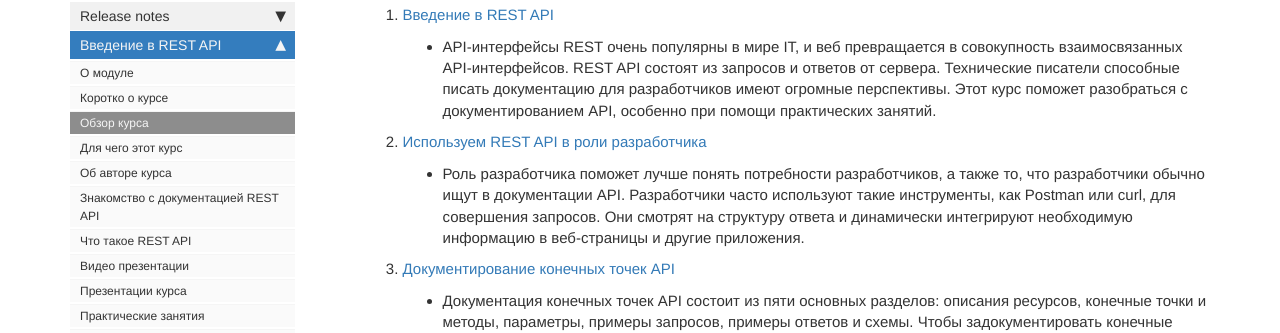
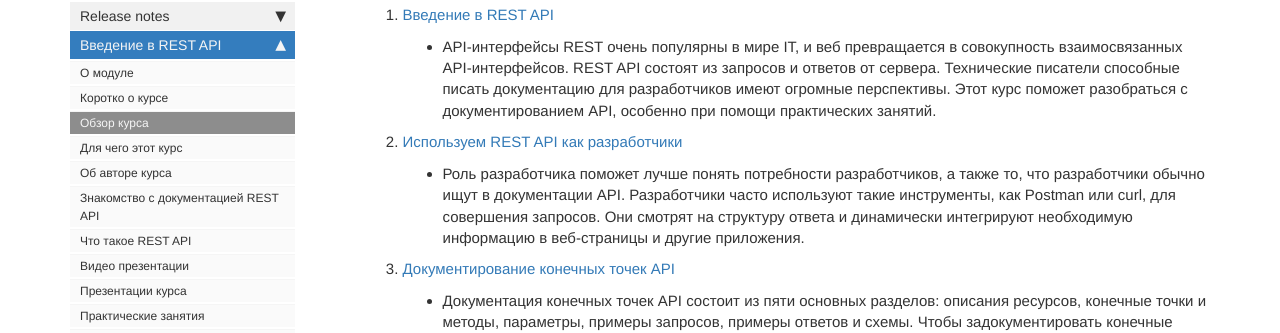
Before and after one commit to Starkovden/Starkovden.github.io, a Jekyll site: the page built from pages/introduction-rest-api/course-overview.md, in a window 1280 px wide and 900 px high, scrolled down 2422 px. Shown: the part 127-460 px from the top of the window. Built offline with Jekyll 4.4.1, drawn with Linux system fonts in a browser that asks for light colours; nearby versions of some CDN libraries; comment, search, counter and statistics services are not loaded.

Commit message:
Update course-overview.md
Исправление названия второго модуля курса в соответствии с названием на панели навигации. ч.2.

```diff
--- a/pages/introduction-rest-api/course-overview.md
+++ b/pages/introduction-rest-api/course-overview.md
@@ -61,7 +61,7 @@ folder: introduction-rest-api
 
 1. [Введение в REST API](about-first-module.html)
  - API-интерфейсы REST очень популярны в мире IT, и веб превращается в совокупность взаимосвязанных API-интерфейсов. REST API состоят из запросов и ответов от сервера. Технические писатели способные писать документацию для разработчиков имеют огромные перспективы. Этот курс поможет разобраться с документированием API, особенно при помощи практических занятий.
-2. [Используем REST API в роли разработчика](about-second-module.html)
+2. [Используем REST API как разработчики](about-second-module.html)
  - Роль разработчика поможет лучше понять потребности разработчиков, а также то, что разработчики обычно ищут в документации API. Разработчики часто используют такие инструменты, как Postman или curl, для совершения запросов. Они смотрят на структуру ответа и динамически интегрируют необходимую информацию в веб-страницы и другие приложения.
 3. [Документирование конечных точек API](about-third-module.html)
  - Документация конечных точек API состоит из пяти основных разделов: описания ресурсов, конечные точки и методы, параметры, примеры запросов, примеры ответов и схемы. Чтобы задокументировать конечные точки API, старайтесь предоставлять подробную информацию для каждого из этих разделов.
```
